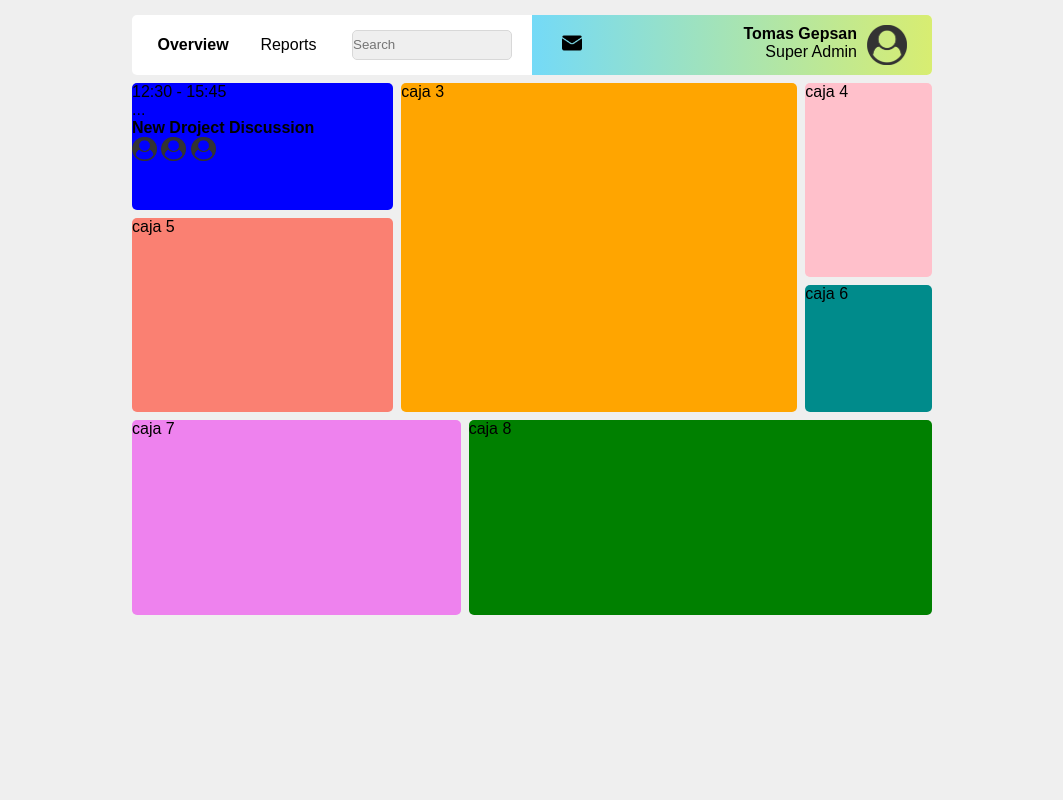
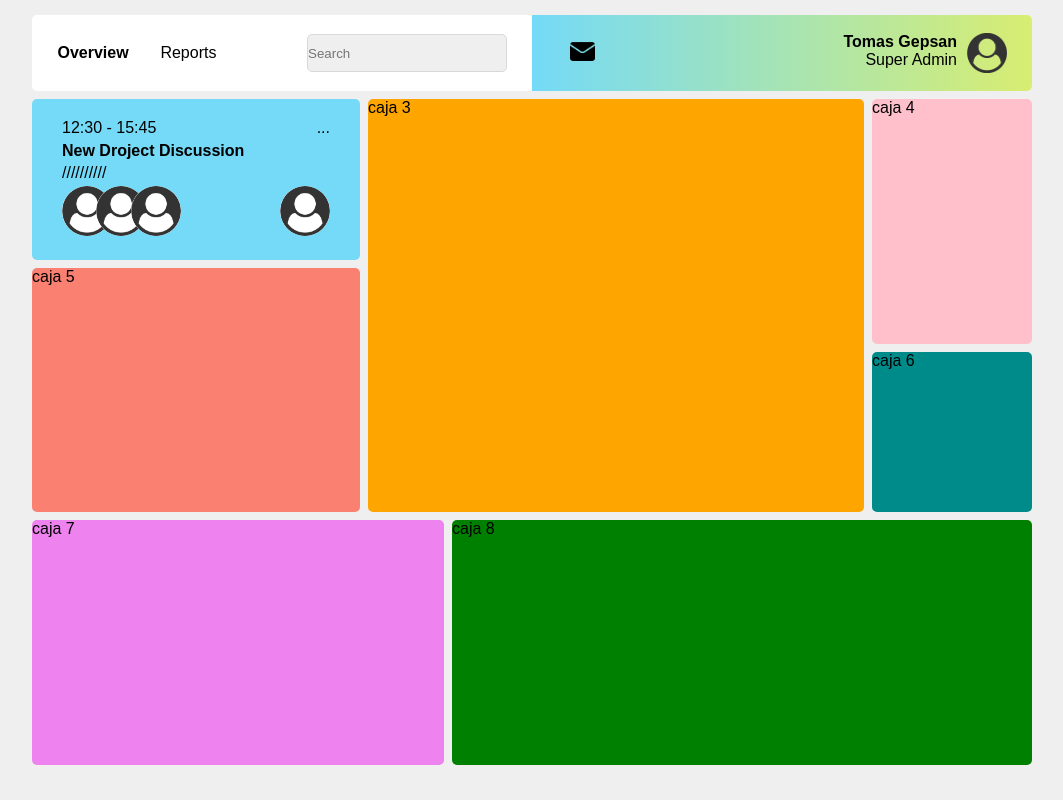
Before and after one commit to SneatX/gridBasico, a plain HTML site: page index.html in a window 1280 px wide. Shown: the whole page, without its empty margins (108-1171 px from the left). Drawn offline with Linux system fonts and the light colour scheme.

Commit message:
feat: Caja 2 terminada

```diff
--- a/css/style.css
+++ b/css/style.css
@@ -31,8 +31,8 @@ body{
        ;
 
 
-    width: 800px;
-    height: 600px;
+    width: 1000px;
+    height: 750px;
     margin: 15px auto;
 }
 .container > div{
@@ -109,20 +109,45 @@ body{
 }
 
 /*FIN ITEM 1 -- NAV*/
-
 /*ITEM 2*/
 .item_2{
-    background: blue;
+    background: var(--color-secundary);
     grid-area: notification;
-
     display: flex;
     flex-direction: column;
+    justify-content: space-between;
+    position: relative;
+
+    padding: 20px 30px;
 }
-.item_2 img{
-    width: 25px;
+
+.box1-item2{
+    display: flex;
+    justify-content: space-between;
+}
+
+.container-img-item2{
+    display: flex;
+    justify-content: space-between;
+}
+
+.container-img-item2 img{
+    width: 50px;
+    background-color: white;
+    border-radius: 100%;
+}
+
+.img2, .img3{
+    margin-left: -20px;
+}
+
+.img4{
+    width: 50px;
+    height: 50px;
 }
 
 /*FIN ITEM 2*/
+
 
 .item_3{
     background: orange;
--- a/index.html
+++ b/index.html
@@ -37,10 +37,14 @@
                 <p>...</p>
             </div>
             <p><strong>New Droject Discussion</strong></p>
-            <div class="box3-item2">
-                <img src="storage/img/imgPerfil.png">
-                <img src="storage/img/imgPerfil.png">
-                <img src="storage/img/imgPerfil.png">
+            <p>//////////</p>
+            <div class="container-img-item2">
+                <div>
+                    <img src="storage/img/imgPerfil.png" class="img1">
+                    <img src="storage/img/imgPerfil.png" class="img2">
+                    <img src="storage/img/imgPerfil.png" class="img3">
+                </div>
+                <img src="storage/img/imgPerfil.png" class="img4">
             </div>
         </div>
         <div class="item_3">caja 3</div>
```
Also changed, not shown: storage/img/imagenGuia.png (added).
